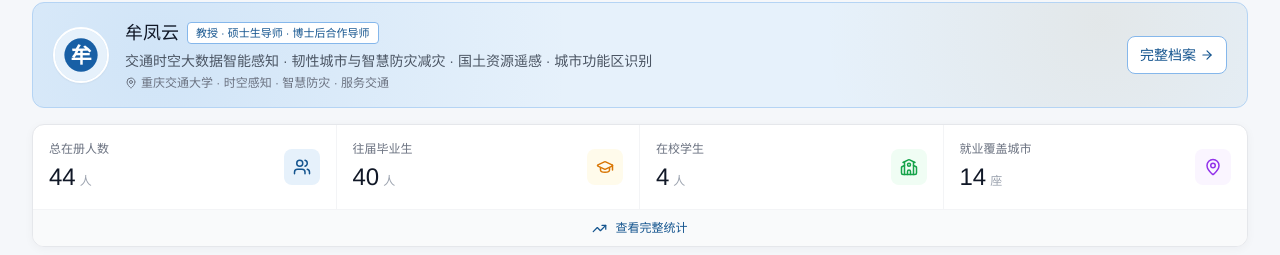
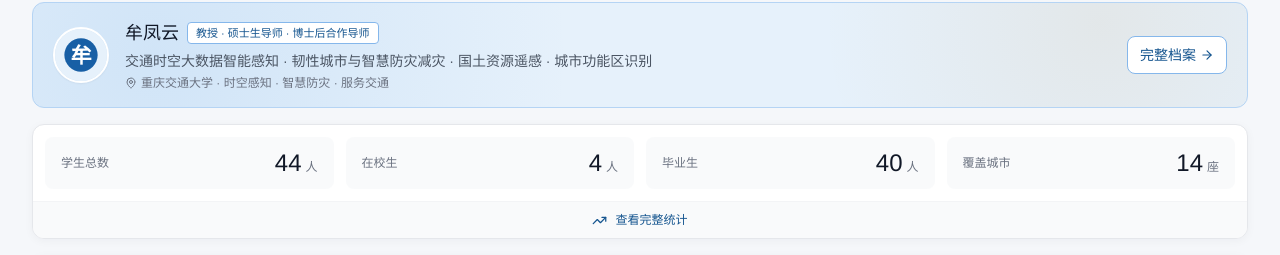
Before and after one commit to winnieHe7/mufengyun-roster, a React (Vite) app: page / in a window 1280 px wide. Shown: the part 75-330 px from the top of the page. Built offline with nearby package versions, Linux system fonts and the light colour scheme; no server answers; the database is empty.

Commit message:
refine roster statistics cards UI

```diff
--- a/src/components/StatCards.jsx
+++ b/src/components/StatCards.jsx
@@ -1,4 +1,4 @@
-import { Users, GraduationCap, School, MapPin, TrendingUp } from 'lucide-react'
+import { TrendingUp } from 'lucide-react'
 
 /**
  * 统计指标卡片组件
@@ -13,54 +13,38 @@ import { Users, GraduationCap, School, MapPin, TrendingUp } from 'lucide-react'
 export default function StatCards({ total, graduates, active, cities, onViewFullStats }) {
   const cards = [
     {
-      label: '总在册人数',
+      label: '学生总数',
       value: total,
-      icon: Users,
-      bg: 'bg-primary-50',
-      text: 'text-primary-600',
     },
     {
-      label: '往届毕业生',
-      value: graduates,
-      icon: GraduationCap,
-      bg: 'bg-amber-50',
-      text: 'text-amber-600',
+      label: '在校生',
+      value: active,
     },
     {
-      label: '在校学生',
-      value: active,
-      icon: School,
-      bg: 'bg-green-50',
-      text: 'text-green-600',
+      label: '毕业生',
+      value: graduates,
     },
     {
-      label: '就业覆盖城市',
+      label: '覆盖城市',
       value: cities,
       unit: '座',
-      icon: MapPin,
-      bg: 'bg-purple-50',
-      text: 'text-purple-600',
     },
   ]
 
   return (
     <section className="card-surface overflow-hidden">
-      <div className="grid grid-cols-2 lg:grid-cols-4">
+      <div className="grid grid-cols-2 gap-3 p-3 lg:grid-cols-4">
       {cards.map((card, index) => {
-        const Icon = card.icon
         return (
           <div
             key={index}
-            className={`px-4 py-4 flex items-center justify-between gap-3 ${index % 2 === 0 ? 'border-r' : ''} ${index < 2 ? 'border-b lg:border-b-0' : ''} lg:border-r lg:last:border-r-0 border-gray-100`}
+            className="flex min-h-[46px] items-center justify-between gap-3 rounded-lg bg-gray-50/90 px-3 py-2.5 sm:px-4"
           >
             <div>
-              <div className="text-xs text-gray-500 mb-1">{card.label}</div>
-              <div className="text-2xl font-medium text-gray-900">
-                {card.value}<span className="text-xs font-normal text-gray-400 ml-1">{card.unit || '人'}</span>
-              </div>
+              <div className="text-xs text-gray-500">{card.label}</div>
             </div>
-            <div className={`w-9 h-9 rounded-lg ${card.bg} flex items-center justify-center`}>
-              <Icon className={card.text} size={18} />
+            <div className="whitespace-nowrap text-xl font-medium leading-none text-gray-900 sm:text-2xl">
+              {card.value}<span className="ml-1 text-xs font-normal text-gray-500">{card.unit || '人'}</span>
             </div>
           </div>
         )
```
